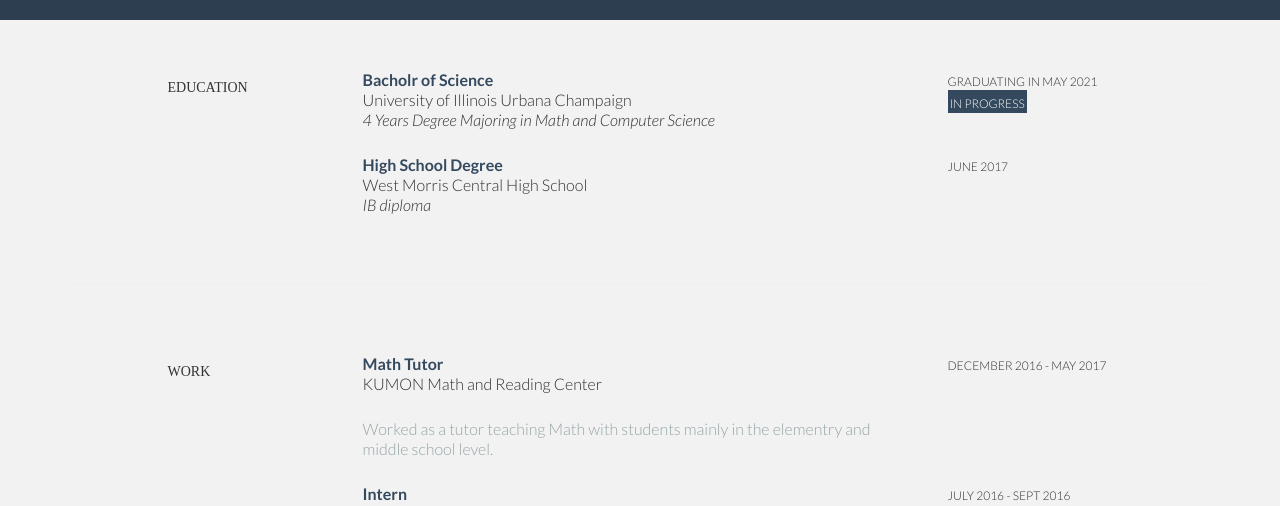
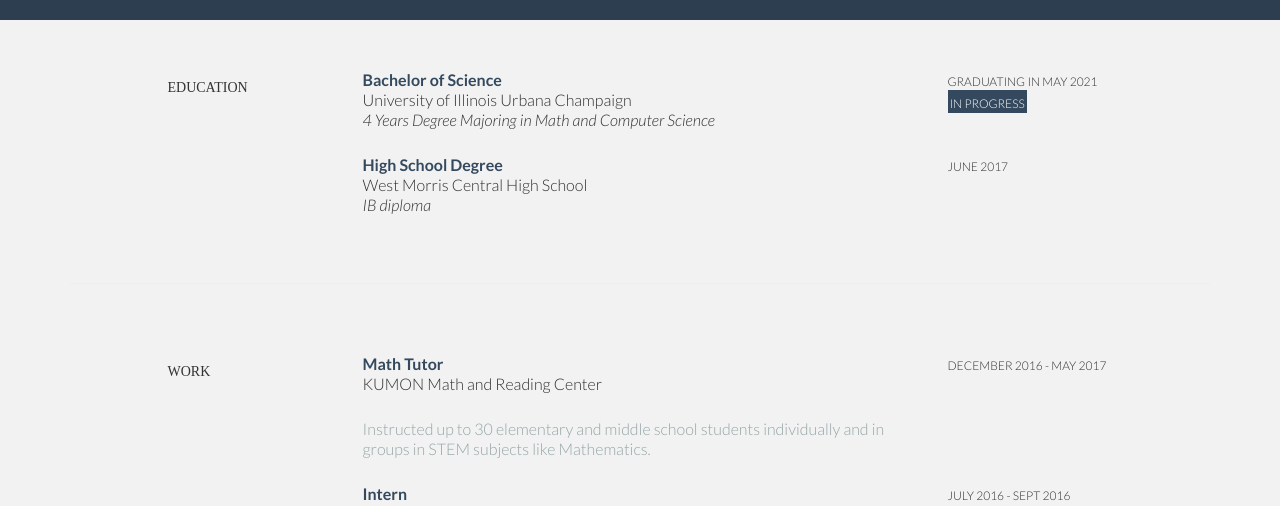
Before and after one commit to vivekmallampati/vivekmallampati.github.io, a plain HTML site: page index.html in a window 1280 px wide. Shown: the part 745-1251 px from the top of the page. Drawn offline with Linux system fonts and the light colour scheme.

Commit message:
content change

```diff
--- a/index.html
+++ b/index.html
@@ -124,7 +124,7 @@ I have schooled till 10th grade in India and moved to USA in 2015.
 					<h5>EDUCATION</h5>
 				</div>
 				<div class="col-lg-6">
-					<p><t>Bacholr of Science</t><br/>
+					<p><t>Bachelor of Science</t><br/>
 						University of Illinois Urbana Champaign <br/>
 						<i>4 Years Degree</i>
 						<i>Majoring in Math and Computer Science</i>
@@ -165,7 +165,7 @@ I have schooled till 10th grade in India and moved to USA in 2015.
 					<p><t>Math Tutor</t><br/>
 						KUMON Math and Reading Center <br/>
 					</p>
-					<p><more>Worked as a tutor teaching Math with students mainly in the elementry and middle school level.</more></p>
+					<p><more>Instructed up to 30 elementary and middle school students individually and in groups in STEM subjects like Mathematics. </more></p>
 				</div>
 				<div class="col-lg-3">
 					<p><sm>DECEMBER 2016 - MAY 2017</sm></p>
```
